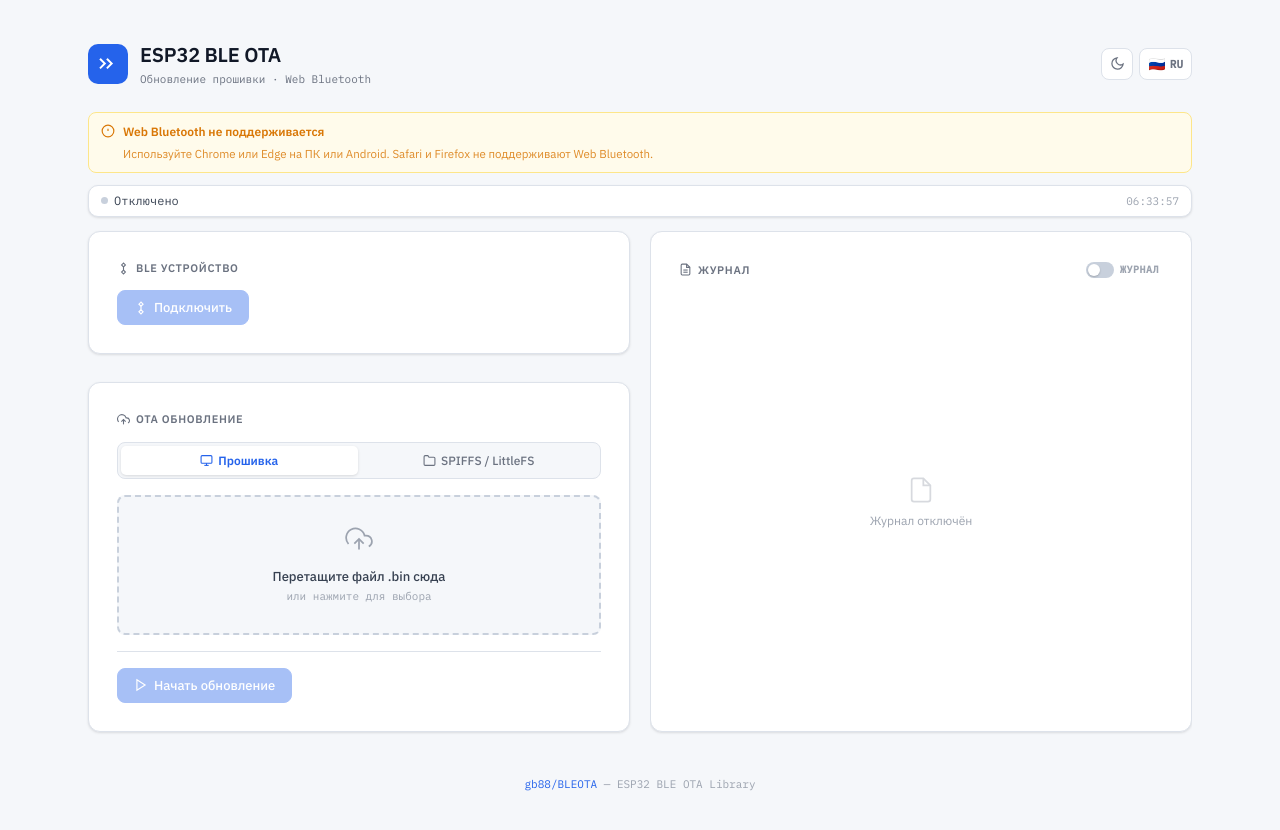
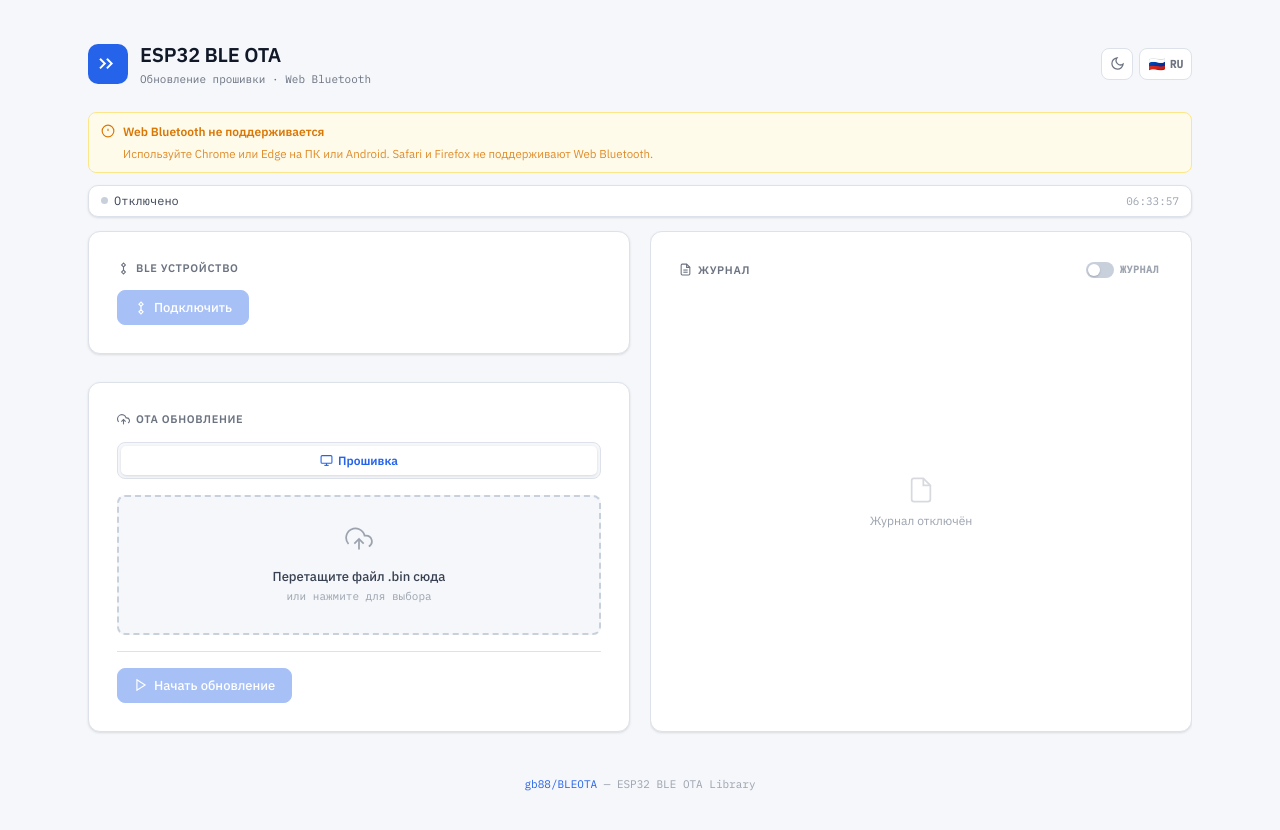
Before and after one commit to Mebius84/Mebius84.github.io, a plain HTML site: page index.html in a window 1280 px wide. Drawn offline with Linux system fonts and the light colour scheme.

Commit message:
Update index.html

```diff
--- a/index.html
+++ b/index.html
@@ -722,10 +722,6 @@
           <button class="seg-btn active" id="btnFlash" onclick="setOtaType('flash')">
             <svg viewBox="0 0 24 24" fill="none" stroke="currentColor" stroke-width="2"><rect x="2" y="3" width="20" height="14" rx="2"/><line x1="12" y1="17" x2="12" y2="21"/><line x1="8" y1="21" x2="16" y2="21"/></svg>
             <span data-i18n="otaFlash"></span>
-          </button>
-          <button class="seg-btn" id="btnSpiffs" onclick="setOtaType('spiffs')">
-            <svg viewBox="0 0 24 24" fill="none" stroke="currentColor" stroke-width="2"><path d="M22 19a2 2 0 0 1-2 2H4a2 2 0 0 1-2-2V5a2 2 0 0 1 2-2h5l2 3h9a2 2 0 0 1 2 2z"/></svg>
-            <span data-i18n="otaSpiffs"></span>
           </button>
         </div>
 
@@ -1523,7 +1519,6 @@ function resetUI() {
 function setOtaType(tp) {
   otaType=tp;
   $('btnFlash').classList.toggle('active',tp==='flash');
-  $('btnSpiffs').classList.toggle('active',tp==='spiffs');
   log(`${t('logOtaType')}: ${tp.toUpperCase()}`,'info');
 }
 
```
